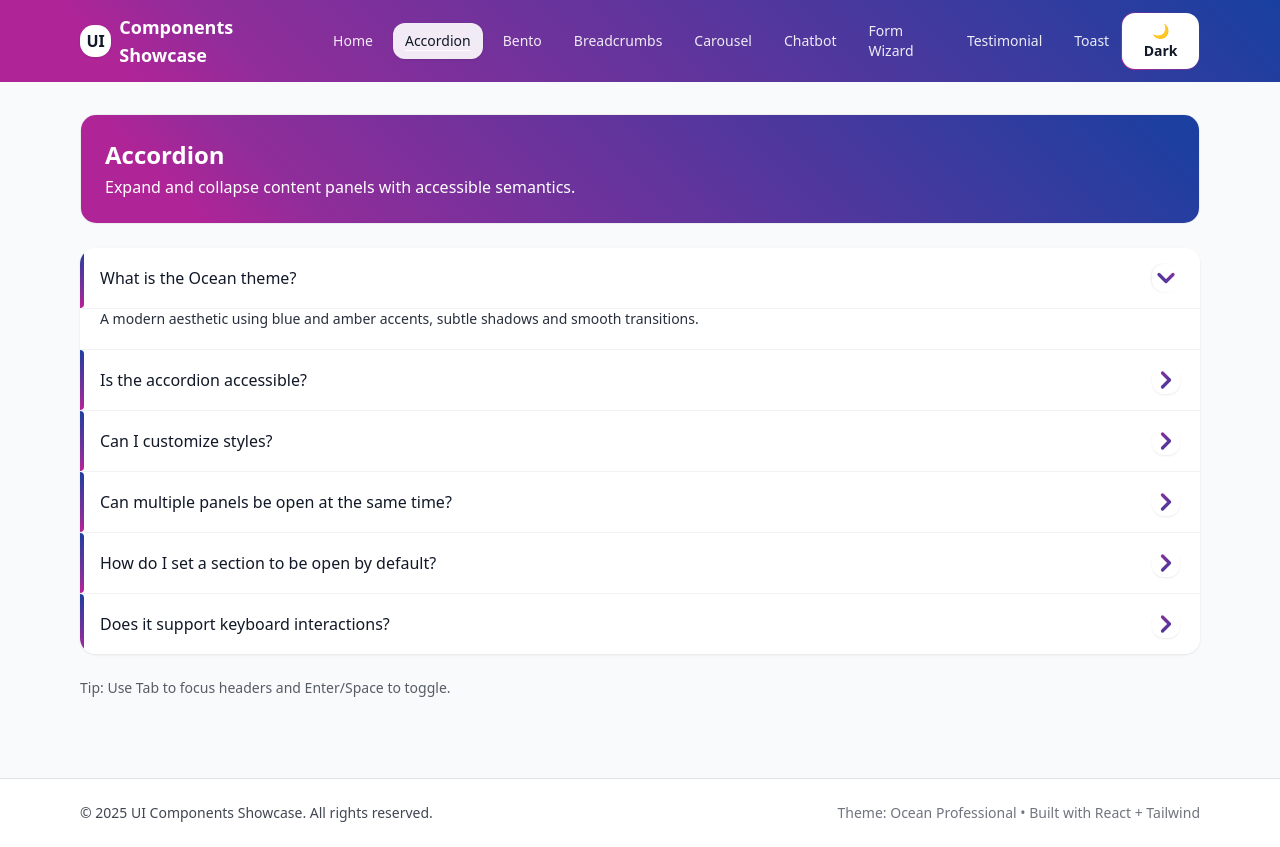
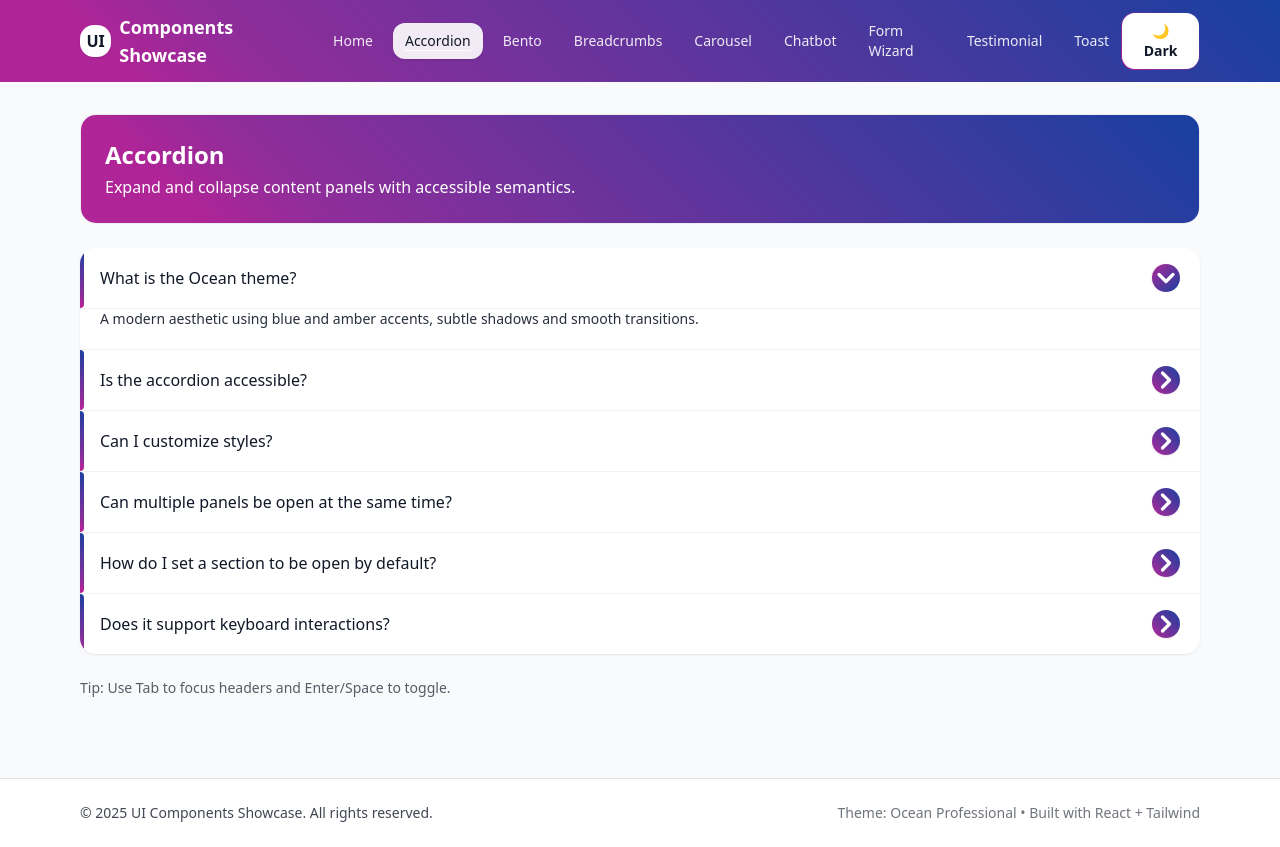
Before and after one commit to kavia-common/ui-components-showcase-3705-3714, a React (Create React App) app in the folder frontend_react_app/: page /accordion in a window 1280 px wide. Built offline with nearby package versions, Linux system fonts and the light colour scheme.

Commit message:
Checkpoint 31 - cgb1804199

```diff
--- a/frontend_react_app/src/components/ui/Accordion.jsx
+++ b/frontend_react_app/src/components/ui/Accordion.jsx
@@ -45,8 +45,7 @@ function AccordionItem({ idProp, title, isOpen, onToggle, children }) {
   const buttonId = `${reactId}-button-${idProp}`;
   const panelId = `${reactId}-panel-${idProp}`;
 
-  // Solid header with a thin brand-gradient left strip for accent.
-  // Chevron indicator uses brand gradient via SVG mask, ensuring strong contrast and hover/focus affordances.
+  // Header: maintain thin left brand strip. Icon: full gradient background with white chevron.
   return (
     <div className="bg-white">
       <h3 className="m-0">
@@ -72,18 +71,12 @@ function AccordionItem({ idProp, title, isOpen, onToggle, children }) {
           />
           <span className="font-medium">{title}</span>
 
-          {/* Gradient chevron icon wrapper:
-              - Solid brand gradient on the chevron path (no transparency or overlays on the icon itself)
-              - White outline underlay kept only for contrast on complex backgrounds
-              - Rotates when open for state indication
-          */}
+          {/* New icon: circular gradient background with white chevron; rotates on open */}
           <span
             className={[
-              "ml-3 inline-flex h-7 w-7 items-center justify-center rounded-lg transition-transform",
+              "ml-3 inline-flex h-7 w-7 items-center justify-center rounded-full transition-transform",
               isOpen ? "rotate-90" : "",
-              // Remove any background overlay on the icon to keep gradient solid/vivid across states
-              "bg-transparent",
-              // Subtle outer shadow for separation when needed (keeps layout intact)
+              "bg-brand-gradient",
               "shadow-[0_1px_2px_rgba(0,0,0,0.08)]",
             ].join(" ")}
             aria-hidden="true"
@@ -94,22 +87,6 @@ function AccordionItem({ idProp, title, isOpen, onToggle, children }) {
               role="presentation"
               aria-hidden="true"
             >
-              {/* Solid brand gradient chevron using mask; white outline for contrast only */}
-              <g>
-                {/* Thin white outline underlay for contrast on both light/dark surfaces */}
-                <path
-                  d="M9 6l6 6-6 6"
-                  fill="none"
-                  stroke="white"
-                  strokeOpacity="0.95"
-                  strokeWidth="3.2"
-                  strokeLinecap="round"
-                  strokeLinejoin="round"
-                />
-                {/* Gradient fill via mask with exact brand gradient stops */}
-                <defs>
-                  <mask id={`chev-only-${buttonId}`}>
-                    <rect x="0" y="0" width="24" height="24" fill="black" />
               <path
                 d="M9 6l6 6-6 6"
                 fill="none"
@@ -118,26 +95,6 @@ function AccordionItem({ idProp, title, isOpen, onToggle, children }) {
                 strokeLinecap="round"
                 strokeLinejoin="round"
               />
-                  </mask>
-                </defs>
-                <rect
-                  x="0"
-                  y="0"
-                  width="24"
-                  height="24"
-                  mask={`url(#chev-only-${buttonId})`}
-                  fill={`url(#brand-grad-${buttonId})`}
-                />
-              </g>
-
-              {/* Define exact solid brand gradient (no altered stops), per icon to avoid id collisions */}
-              <defs>
-                <linearGradient id={`brand-grad-${buttonId}`} x1="0%" y1="0%" x2="100%" y2="100%">
-                  <stop offset="10%" stopColor="#af2497" />
-                  <stop offset="20%" stopColor="#902d9a" />
-                  <stop offset="100%" stopColor="#1840a0" />
-                </linearGradient>
-              </defs>
             </svg>
           </span>
         </button>
```
Also changed, not shown: 2 other files (tests, documents, lock files or other folders). Lines whose indentation alone changed are shown as unchanged.
